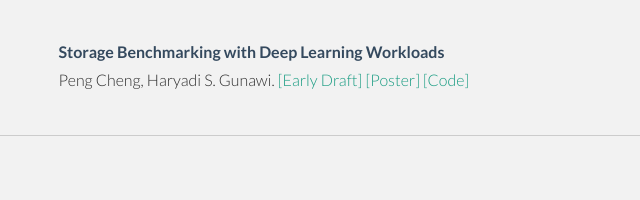
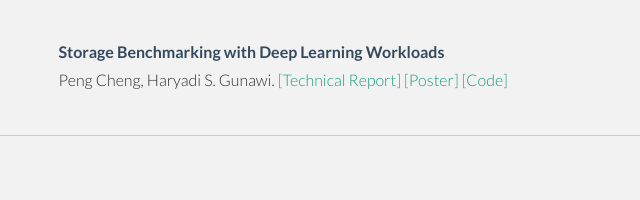
Before and after one commit to PengMacro/PengMacro.github.io, a plain HTML site: page index.html in a window 1280 px wide. Shown: the part 533-733 px from the top of the page, 304-944 px from the left. Drawn offline with Linux system fonts and the light colour scheme.

Commit message:
Update index.html

```diff
--- a/index.html
+++ b/index.html
@@ -94,7 +94,7 @@
       </div>
       <div class="col-lg-6">
         <p>
-          <t>Storage Benchmarking with Deep Learning Workloads</t><br/> Peng Cheng, Haryadi S. Gunawi. <a href="/files/Storage Benchmarking-draft.pdf">[Early Draft]</a> <a href="/files/Storage Benchmarking-poster.pdf">[Poster]</a> <a href="https://github.com/PengMacro/Storage-Benchmarking">[Code]</a> <br/>
+          <t>Storage Benchmarking with Deep Learning Workloads</t><br/> Peng Cheng, Haryadi S. Gunawi. <a href="https://newtraell.cs.uchicago.edu/research/publications/techreports/TR-2021-01">[Technical Report]</a> <a href="/files/Storage Benchmarking-poster.pdf">[Poster]</a> <a href="https://github.com/PengMacro/Storage-Benchmarking">[Code]</a> <br/>
         </p>
       </div>
       <div class="col-lg-3">
```
